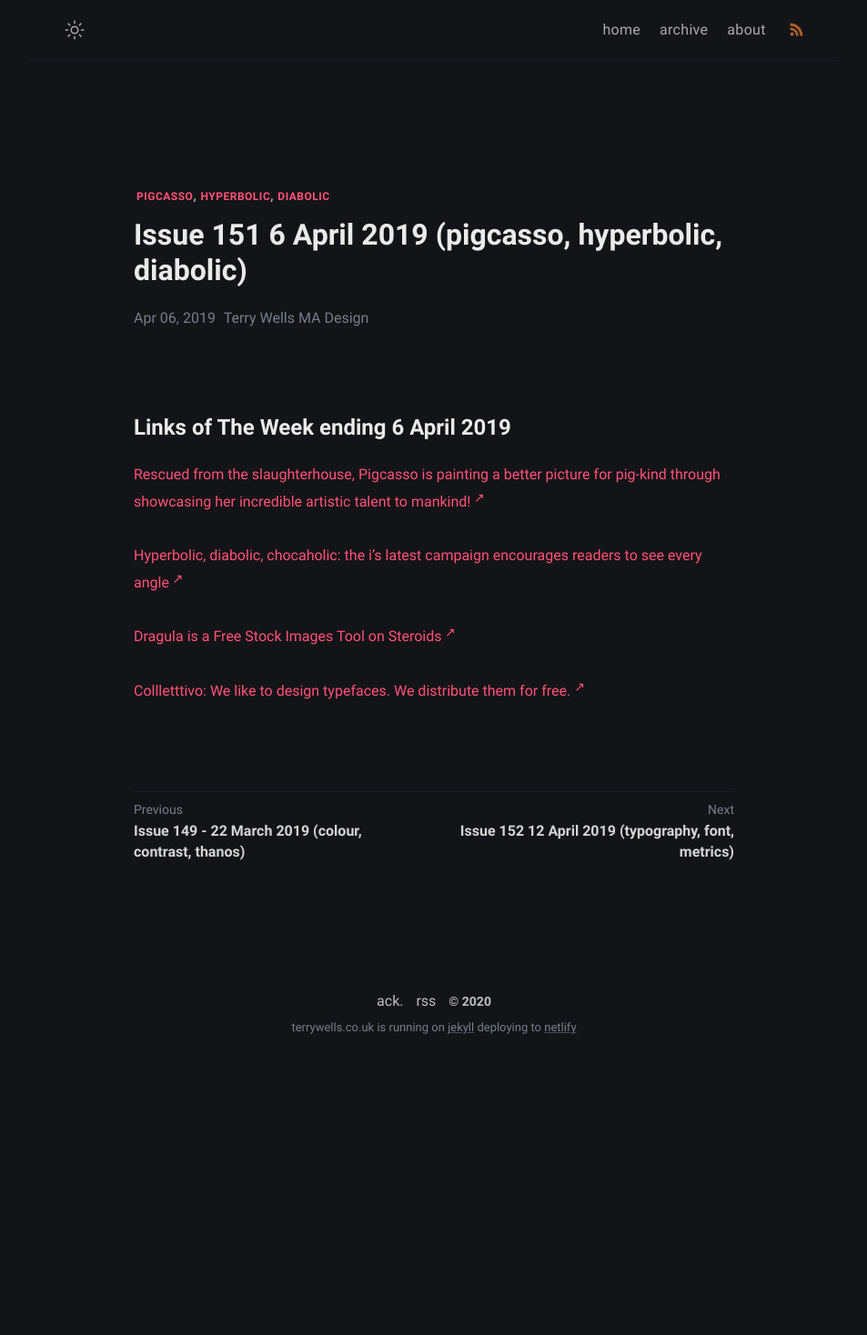
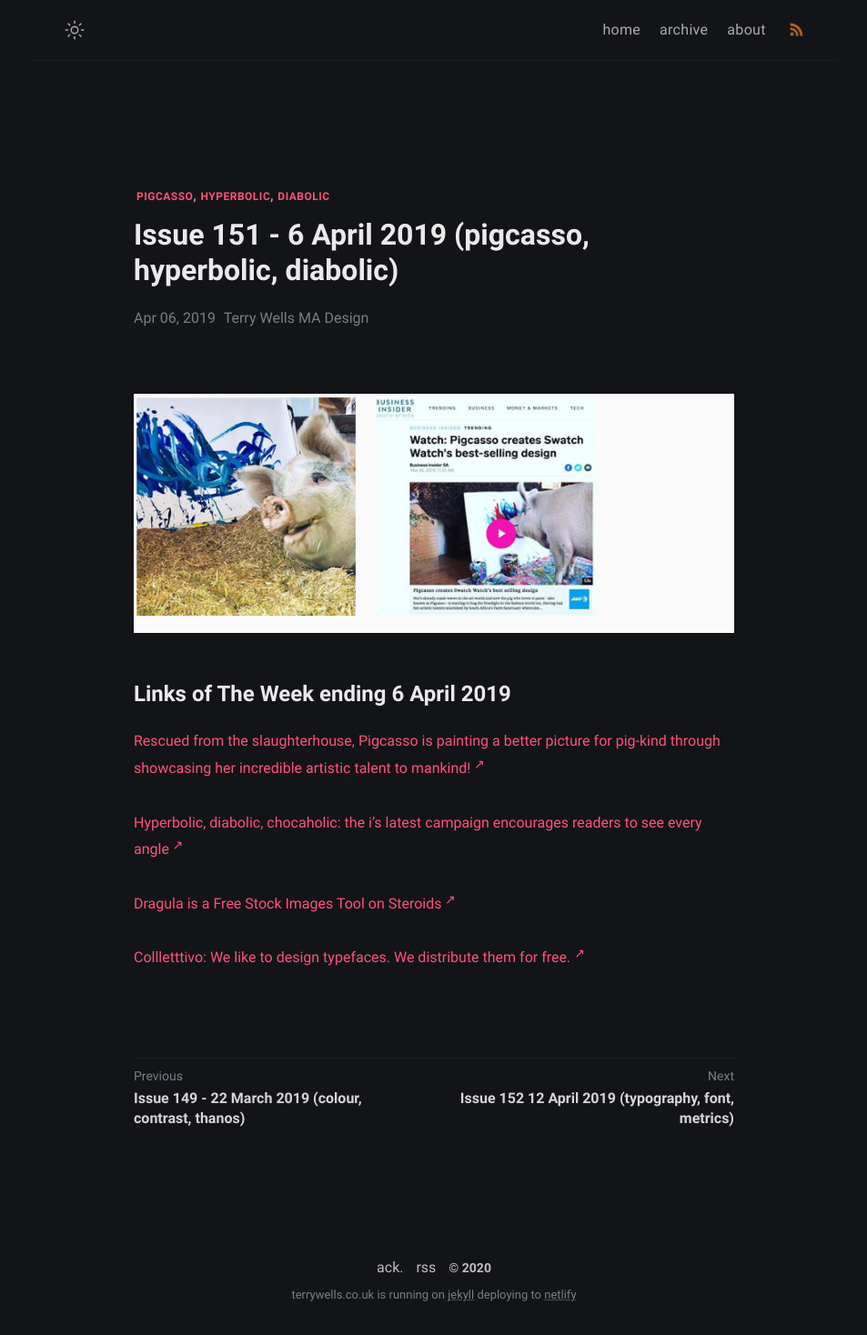
Before and after one commit to wristtattoo/jekyll-klise, a Jekyll site: the page built from _posts/2020-11-03-issue-151-6-april-2019-pigcasso-hyperbolic-diabolic.md, in a window 1280 px wide. Shown: the whole page at 91% size, without its empty margins (163-1116 px from the left). Built offline with Jekyll 4.4.1, drawn with Linux system fonts in a browser that asks for light colours; a script that is not in the unit is left out; before the commit the page ends 1175 px from its top, so only the background shows below that.

Commit message:
Update Links of The Week “2020-11-03-issue-151-6-april-2019-pigcasso-hyperbolic-diabolic”

```diff
--- a/_posts/2020-11-03-issue-151-6-april-2019-pigcasso-hyperbolic-diabolic.md
+++ b/_posts/2020-11-03-issue-151-6-april-2019-pigcasso-hyperbolic-diabolic.md
@@ -1,9 +1,11 @@
 ---
 layout: post
-title: Issue 151 6 April 2019 (pigcasso, hyperbolic, diabolic)
+title: Issue 151 - 6 April 2019 (pigcasso, hyperbolic, diabolic)
 tags: pigcasso hyperbolic diabolic
 date: 2019-04-06T14:36:09.023Z
 ---
+![Pigcasso](/assets/uploads/issue-151.png "Pigcasso")
+
 # Links of The Week ending 6 April 2019
 
 <a href="https://www.instagram.com/pigcassohoghero" target="_blank">Rescued from the slaughterhouse, Pigcasso is painting a better picture for pig-kind through showcasing her incredible artistic talent to mankind!</a>
```
Also changed, not shown: assets/uploads/issue-151.png (added).
